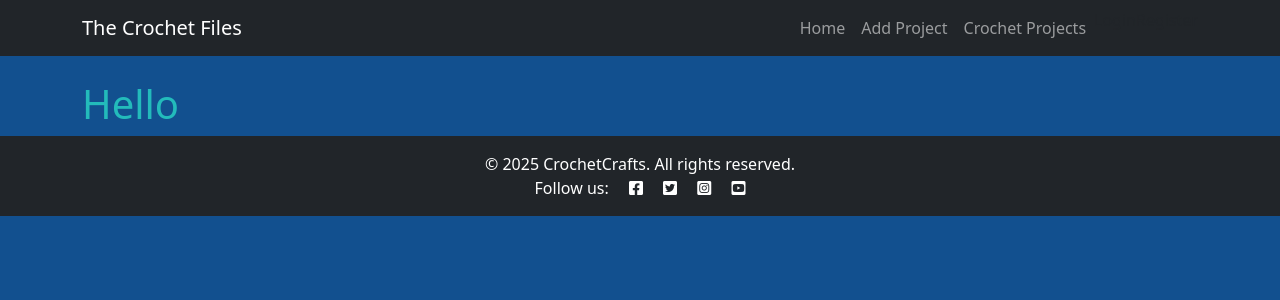
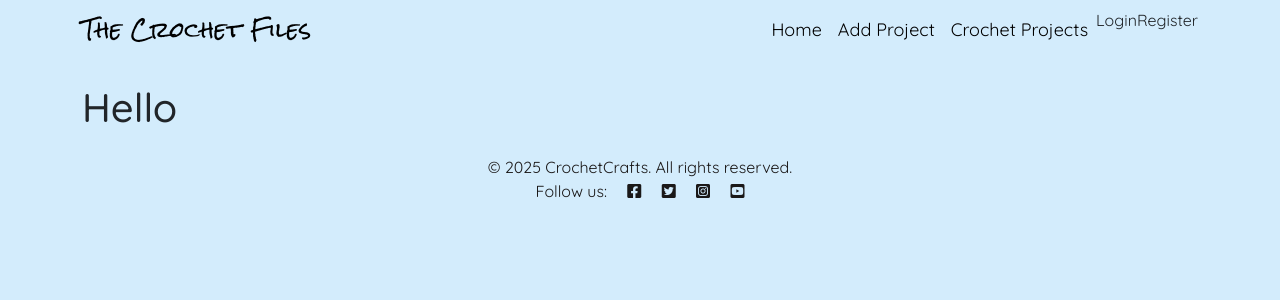
Before and after one commit to louisesykes198/the-crochet-files, a Django app: page / in a window 1280 px wide. Shown: the top 300 px of the page. Run offline with Django 4.2, Linux system fonts and the light colour scheme.

Commit message:
Added css for background, navbar and footer

```diff
--- a/crochet_app/models.py
+++ b/crochet_app/models.py
@@ -38,7 +38,7 @@ class Project(models.Model):
     pattern = models.FileField(upload_to='projects/patterns/', blank=True, null=True)
 
     # ForeignKey relation with the user
-    user = models.ForeignKey(User, on_delete=models.CASCADE)
+    user = models.ForeignKey(User, on_delete=models.CASCADE, null=True, blank=True)
 
     likes = models.ManyToManyField(User, related_name='liked_projects', blank=True)
 
--- a/crochet_app/templates/base.html
+++ b/crochet_app/templates/base.html
@@ -84,9 +84,9 @@
     <!-- Bootstrap JS for responsive navigation -->
     <script src="https://cdn.jsdelivr.net/npm/bootstrap@5.3.0/dist/js/bootstrap.bundle.min.js"></script>
 
-    <footer class="footer mt-auto py-3 bg-dark">
-        <p class="m-0 text-center text-white">&copy; 2025 CrochetCrafts. All rights reserved.</p>
-        <p class="m-0 text-center text-white">Follow us:
+    <footer class="footer mt-auto py-3">
+        <p class="m-0 text-center">&copy; 2025 CrochetCrafts. All rights reserved.</p>
+        <p class="m-0 text-center">Follow us:
             <i class="fab fa-facebook-square ms-3"></i>
             <i class="fab fa-twitter-square ms-3"></i>
             <i class="fab fa-instagram-square ms-3"></i>
--- a/crochetcrafts/settings.py
+++ b/crochetcrafts/settings.py
@@ -27,7 +27,7 @@ TEMPLATES_DIR = os.path.join(BASE_DIR, 'templates')
 SECRET_KEY = os.environ.get("SECRET_KEY")
 
 # SECURITY WARNING: don't run with debug turned on in production!
-DEBUG = True
+DEBUG = False
 
 ALLOWED_HOSTS = ['crochet-files-84195481b131.herokuapp.com', '127.0.0.1']
 
--- a/static/css/styles.css
+++ b/static/css/styles.css
@@ -1,21 +1,31 @@
 body {
-    background-color: #12508f;
+    background-color: rgb(211, 236, 252) !important;
+    font-family: "Quicksand", sans-serif;
+    font-weight: 400; /* or any value between 300–700 depending on what you want */
+}
+/* nav bar styling*/
+.navbar {
+    background-color: transparent !important;
+    border-bottom: none;
 }
 
-h1{
-    color: #23BBBB;
+.navbar-brand {
+    font-family: 'Rock Salt', cursive;
+    font-size: 1.3rem;
+    font-weight: normal;
+    color: #131111 !important;
+    letter-spacing: 0.3px;
+}
+.navbar .navbar-brand {
+    color: black !important;
+    text-align: center;
 }
 
-.navbar{
-    background-color: #23BBBB;
+.navbar .nav-link {
+    color: black !important;
+    font-size: 18px;
 }
 
-.brand {
-    font-family: Lato, sans-serif;
-    font-size: 1.4rem;
-    font-weight: 700;
-    color: #1313c7;
-}
 
 .red-o {
     color: #E84610;
@@ -167,3 +177,10 @@ h1{
 .approval {
     color: rgb(222, 146, 168);
 }
+
+.footer {
+    background-color: rgb(211, 236, 252) !important;
+    color: #1a1818 !important;
+    padding: 20px 0;
+    text-align: center;
+}
```
Also changed, not shown: crochet_app/migrations/0010_alter_project_options_project_created_at_and_more.py, 1 other file.
